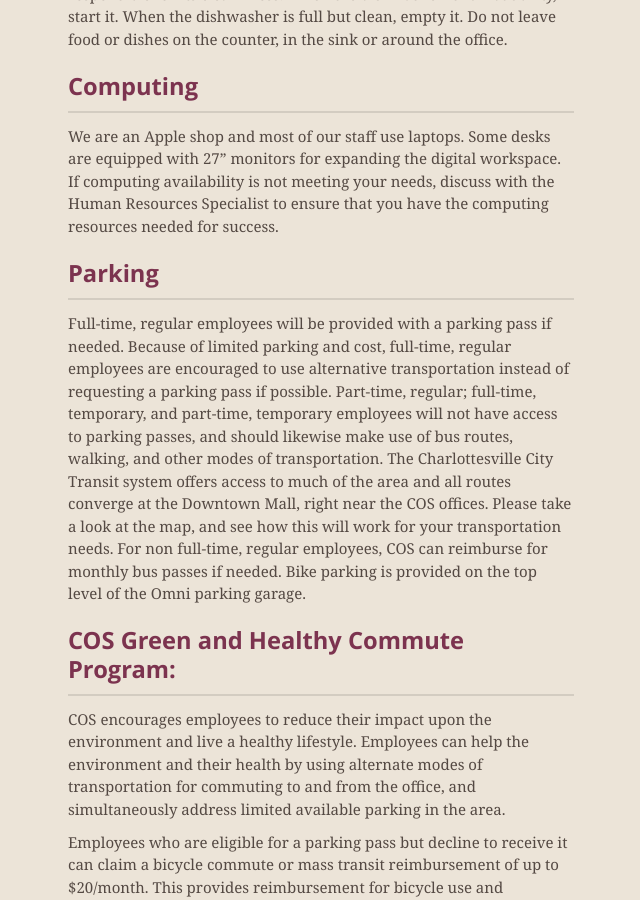
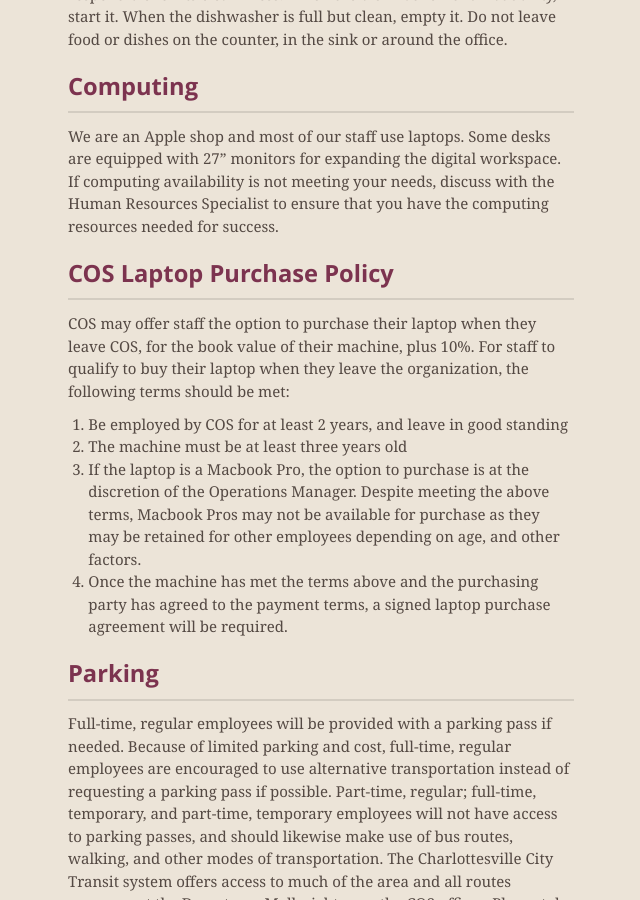
Before and after one commit to CenterForOpenScience/Employee-Manual, a Jekyll site: the page built from index.md, in a window 1280 px wide and 900 px high, scrolled down 2797 px. Shown: the whole window, without its empty margins (319-959 px from the left). Built offline with Jekyll 4.4.1, drawn with Linux system fonts in a browser that asks for light colours; nearby versions of some CDN libraries; our own code applies the rules of GitHub Pages for plain Markdown files.

Commit message:
Update index.md

```diff
--- a/index.md
+++ b/index.md
@@ -68,6 +68,17 @@ Computing
 ------------------
 
 We are an Apple shop and most of our staff use laptops. Some desks are equipped with 27” monitors for expanding the digital workspace. If computing availability is not meeting your needs, discuss with the Human Resources Specialist to ensure that you have the computing resources needed for success.
+
+COS Laptop Purchase Policy
+------------------
+
+COS may offer staff the option to purchase their laptop when they leave COS, for the book value of their machine, plus 10%. For staff to qualify to buy their laptop when they leave the organization, the following terms should be met:
+
+1. Be employed by COS for at least 2 years, and leave in good standing
+2. The machine must be at least three years old
+3. If the laptop is a Macbook Pro, the option to purchase is at the discretion of the Operations Manager. Despite meeting the above terms, Macbook Pros may not be available for purchase as they may be retained for other employees depending on age, and other factors.
+4. Once the machine has met the terms above and the purchasing party has agreed to the payment terms, a signed laptop purchase agreement will be required.
+
 
 Parking
 ------------------
```
